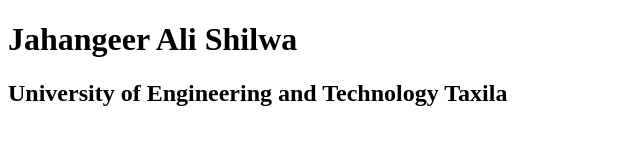
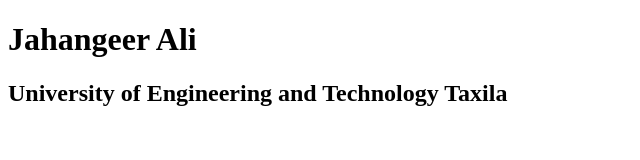
Before and after one commit to Shilwa990/jahangeer, a plain HTML site: page index.html in a window 1280 px wide. Shown: the whole page, without its empty margins (0-640 px from the left). Drawn offline with Linux system fonts and the light colour scheme.

Commit message:
commit in master branch

```diff
--- a/index.html
+++ b/index.html
@@ -7,7 +7,7 @@
     <title>Page1</title>
 </head>
 <body>
-    <h1>Jahangeer Ali Shilwa</h1>
+    <h1>Jahangeer Ali </h1>
     <h2>University of Engineering and Technology Taxila</h2>
 
 </body>
```
